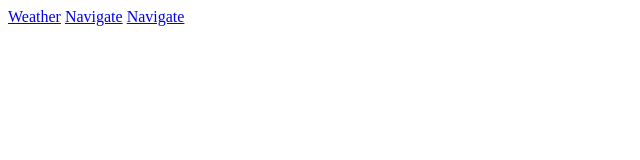
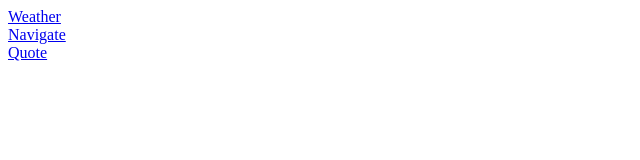
Before and after one commit to Yaroslavna13/notion-widgets, a plain HTML site: page index.html in a window 1280 px wide. Shown: the whole page, without its empty margins (0-640 px from the left). Drawn offline with Linux system fonts and the light colour scheme.

Commit message:
Update index.html

```diff
--- a/index.html
+++ b/index.html
@@ -4,9 +4,9 @@
     <title>Notion Widgets</title>
   </head>
   <body>
-    <a href="weather.html">Weather</a>
-    <a href="navigate.html">Navigate</a>
-    <a href="quote.html">Navigate</a>
+    <a href="weather.html">Weather</a><br/>
+    <a href="navigate.html">Navigate</a><br/>
+    <a href="quote.html">Quote</a>
   </body>
 
 </html>
```
